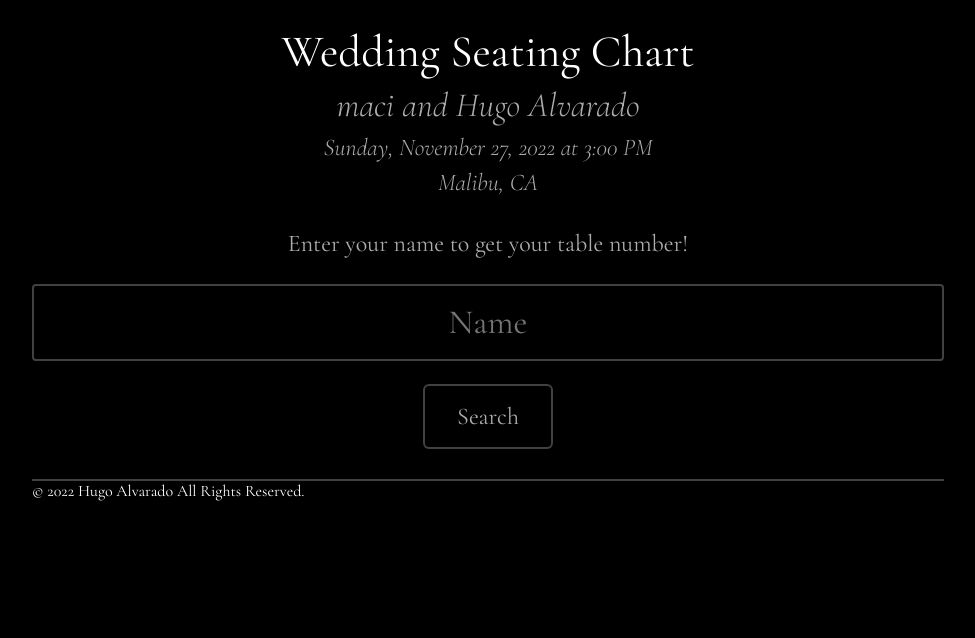
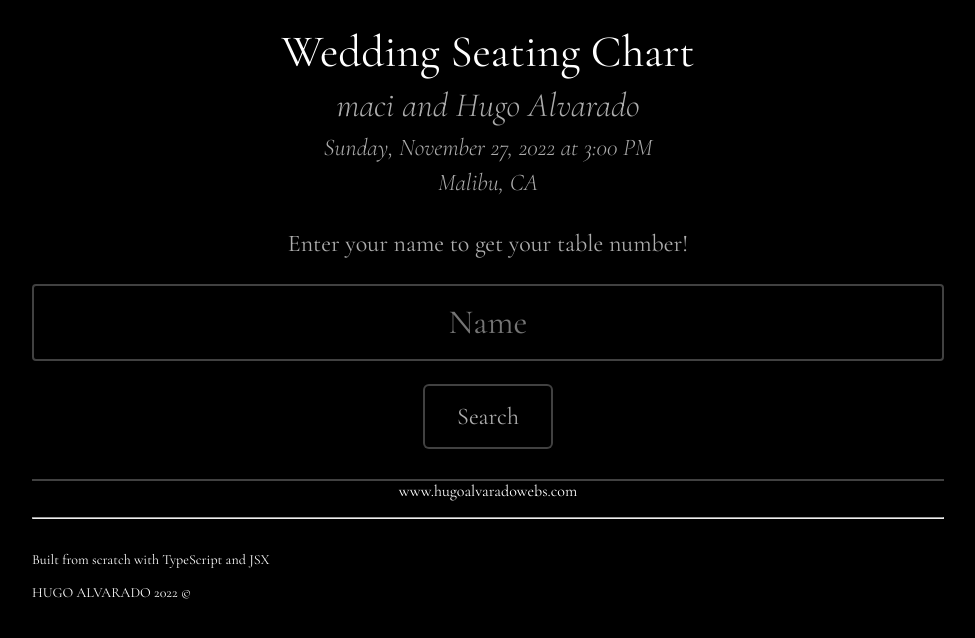
Before and after one commit to Rober2092/weadding-seating-chart, a React (Create React App) app: page / in a window 1280 px wide. Shown: the top 638 px of the page, without its empty margins (152-1127 px from the left). Built offline with nearby package versions, Linux system fonts and the light colour scheme; a web font is replaced by a local one.

Commit message:
update code

```diff
--- a/public/index.html
+++ b/public/index.html
@@ -30,7 +30,20 @@
 <body>
   <noscript>You need to enable JavaScript to run this app.</noscript>
   <div id="root"></div>
-  <div class="footer-copyright text-center py-3 text-white">© 2022 Hugo Alvarado All Rights Reserved.</div>
+  <div class="footer section is-theme-darker">
+    <div class="container xs-y-margin-between-5">
+        <div class="flex row xs-x-center xs-y-center">
+            <div class="logo"></div>
+            <p class="email is-size-7">www.hugoalvaradowebs.com</p>
+        </div>
+        <hr class="is-light is-width-30" />
+        <div class="social-icons flex row xs-x-center xs-y-center xs-padding-between-2"></div>
+        <p class="note is-size-8">Built from scratch with <span
+                class="is-color-typescript">TypeScript</span> and JSX&nbsp;<i
+                class="react-icon fab fa-react is-color-react"></i></p>
+        <p class="copyright is-size-8 is-uppercase">hugo alvarado 2022 <span
+                class="is-color-action">&copy;
+                <span class="year"></span></span></p>
 </body>
 
 </html>
--- a/public/sample-data.json
+++ b/public/sample-data.json
@@ -194,7 +194,7 @@
                 "*friend"
             ],
             [
-                "Laurnetiu Dascalu",
+                "Laurentiu Dascalu",
                 "*friend"
             ],
             "Netti Curry",
```
